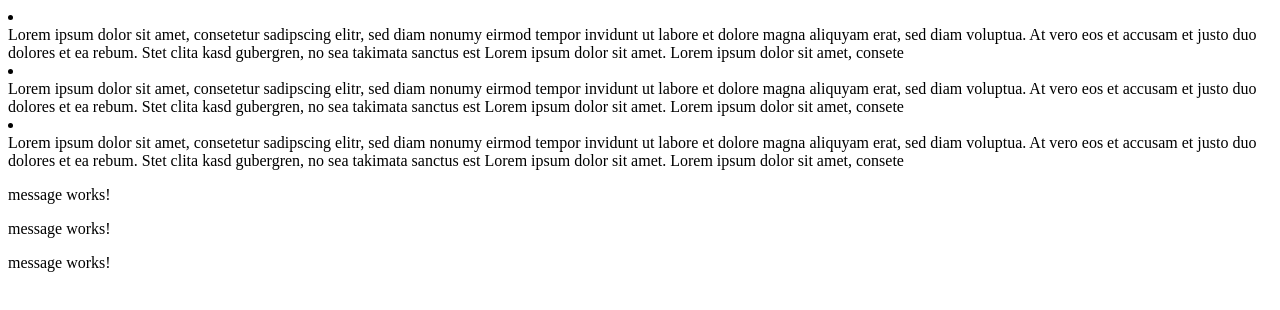
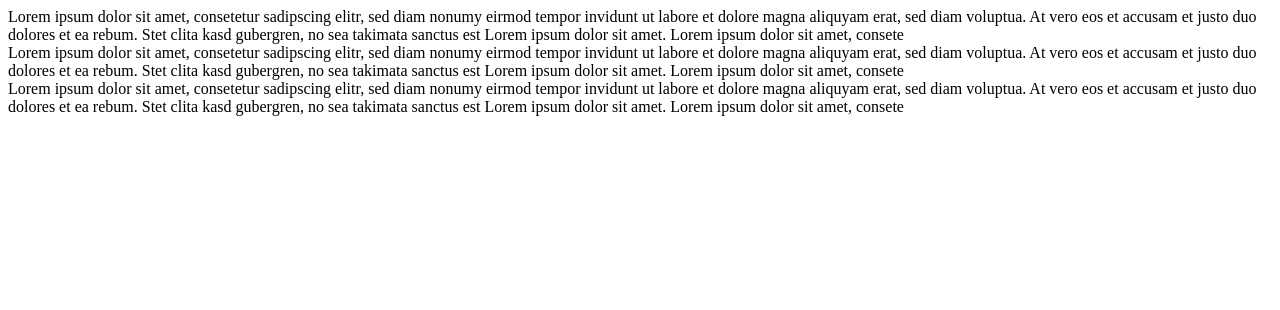
Before and after one commit to vilmarzti/instagram_messages, an Angular app: page /chat/1 in a window 1280 px wide. Shown: the top 310 px of the page. Built offline with nearby package versions, Linux system fonts and the light colour scheme.

Commit message:
added subcomponent

```diff
--- a/src/app/chat/chat.component.html
+++ b/src/app/chat/chat.component.html
@@ -1,6 +1 @@
-    <li *ngFor="let message of chatlog.messages">
-        <div >
-            {{message.text}}
-        </div>
-    </li>
 <app-message *ngFor="let message of chatlog.messages" [message]="message"></app-message>
--- a/src/app/chat/message/message.component.html
+++ b/src/app/chat/message/message.component.html
@@ -1 +1,3 @@
-<p>message works!</p>
+<div [class]="message.sender ? 'me' : 'other'">
+    {{message.text}}
+</div>
```
